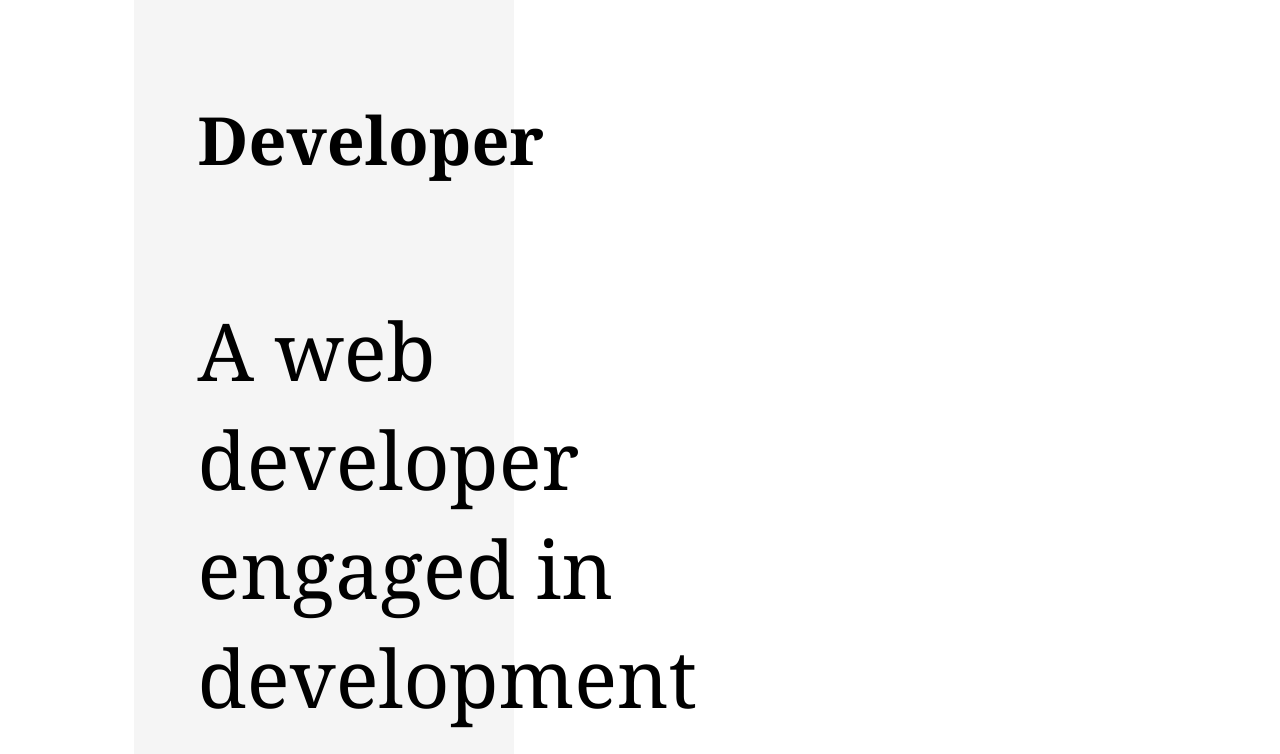
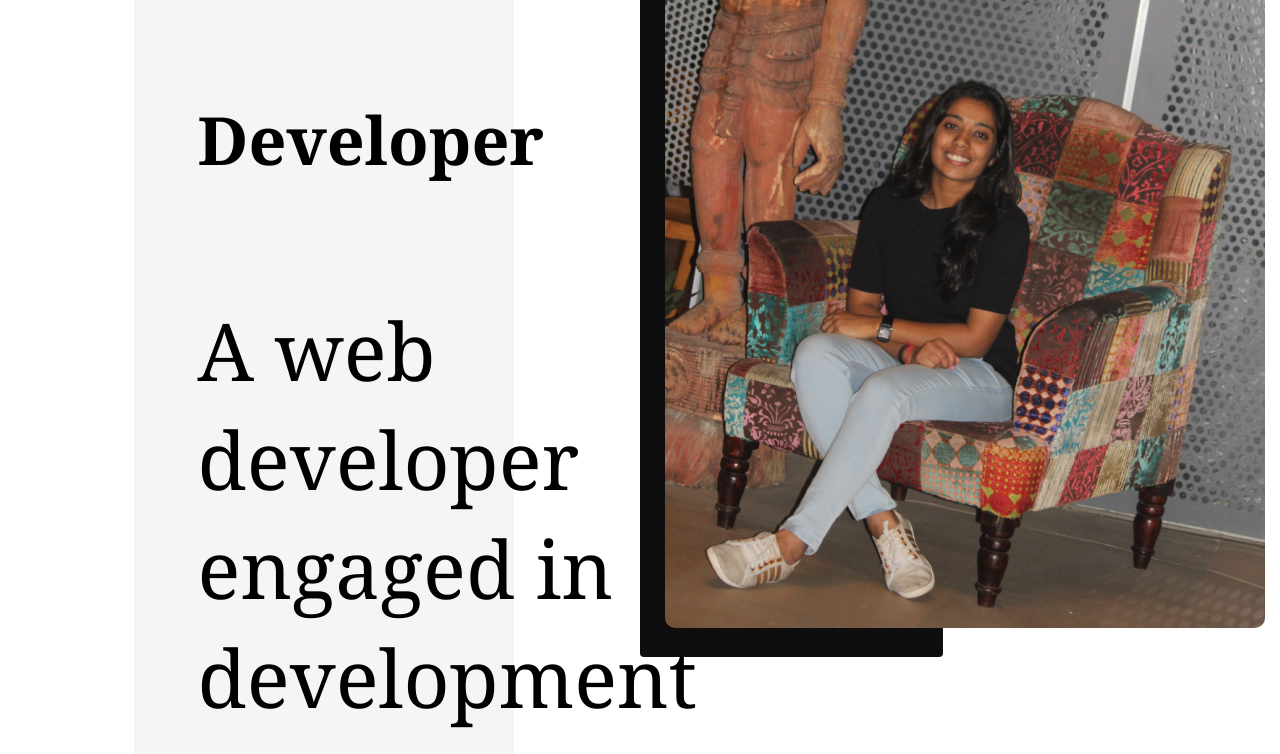
Before and after one commit to charulsinghvi/charulsinghvi.github.io, a plain HTML site: page index.html in a window 1280 px wide. Shown: the part 432-1186 px from the top of the page. Drawn offline with Linux system fonts and the light colour scheme.

Commit message:
adding image

```diff
--- a/index.html
+++ b/index.html
@@ -60,7 +60,7 @@
 
 <div class="main">
   <div class="card-deck">
-    <img src="C:\Users\HP\Pictures\Camera Roll\charul2.png" style="border-radius: 10px;">
+    <img src="charul2.png" style="border-radius: 10px;">
   </div>
 </div>
 
```
Also changed, not shown: charul2.png (added).
